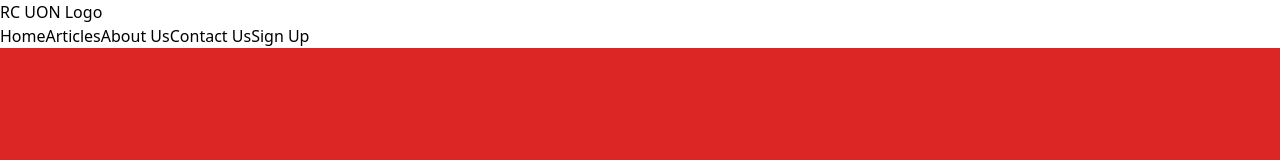
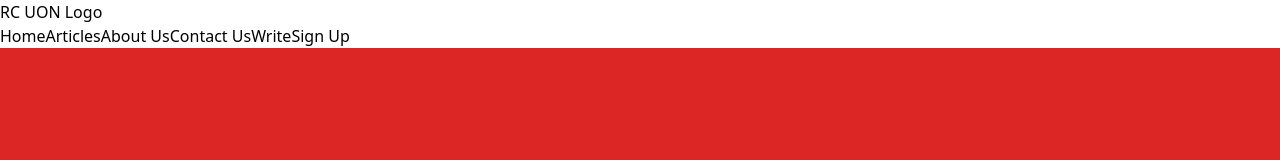
Before and after one commit to uniterriziki/RC_website, a Next.js app in the folder my-app/: page /about in a window 1280 px wide. Shown: the top 160 px of the page. Built offline with nearby package versions, Linux system fonts and the light colour scheme.

Commit message:
commented out some lines

```diff
--- a/my-app/components/ArticleForm.jsx
+++ b/my-app/components/ArticleForm.jsx
@@ -1,12 +1,13 @@
 "use client";
 //use client in order to actually reset the form when used
 
-import { addArticle } from "../lib/actions/formAction";
+import { addArticle } from "../lib/actions/formAction"; //import the form action which takes care of the api calls
 import { useRef } from "react"; //https://react.dev/reference/react/useRef
 
 const ArticleForm = () => {
   return (
     <div>
+      {/* use the inbuilt next.js form here and store data in a variable formData */}
       <form
         action={async (formData) => {
           await addArticle(formData);
--- a/my-app/components/ArticleSection.jsx
+++ b/my-app/components/ArticleSection.jsx
@@ -1,3 +1,5 @@
+//this component describes or displays the data relating to the article in the website
+
 import Image from "next/image"
 
 const ArticleSection = () => {
--- a/my-app/components/Carousel.jsx
+++ b/my-app/components/Carousel.jsx
@@ -1,4 +1,6 @@
 "use client";
+//allow mutations on the client
+
 
 import Image from "next/image";
 import React, { useEffect, useState } from "react";
@@ -7,6 +9,7 @@ import { images } from "../lib/constants/index";
 
 const Carousel = () => {
   const [activeImage, setActiveImage] = useState(0);
+  //useState to determine active images and allow the client change to a new active image
 
   //if the active image is equal to the last image length - 1, show the first element 0, else just increase by 1
   const clickNext = () => {
@@ -36,6 +39,7 @@ const Carousel = () => {
   return (
     <div className="bg-indigo-400 p-2 grid place-items-center grid-cols-2 w-full mx-auto max-w-5xl shadow-2xl rounded-2xl">
       <div className=" w-full flex justify-center items-center gap-4 transition-transform ease-in-out duration-500 rounded-2xl ">
+        {/* map through images which are located have been stored in our constants */}
         {images.map((pic, idx) => (
           <div
             className={`${
--- a/my-app/lib/actions/formAction.js
+++ b/my-app/lib/actions/formAction.js
@@ -1,9 +1,12 @@
 "use server";
 //server action as it sends info to the DB
+
+//FORM action handles api calls to our DB
 
 import { PrismaClient } from "@prisma/client"; //https://www.prisma.io/client
 import { revalidatePath } from "next/cache"; //https://nextjs.org/docs/app/api-reference/functions/revalidatePath
 
+//prisma orm called here so that it handles the no-sql call
 const prisma = new PrismaClient();
 
 //if ts is used, say (FormData: FormData)
--- a/my-app/lib/constants/index.js
+++ b/my-app/lib/constants/index.js
@@ -4,7 +4,7 @@ export const NavLinks = [
   { href: "/articles", key: "Articles", text: "Articles" },
   { href: "/about", key: "About Us", text: "About Us" },
   { href: "/contact", key: "Contact Us", text: "Contact Us" },
-  // { href: "/create-article", key: "Create Article", text: "Create Article" },
+  { href: "/write", key: "Write", text: "Write" },
 ];
 
 //use these in the component Footer.jsx
@@ -71,7 +71,7 @@ export const images = [
   },
 ];
 
-
+//these are the social media links to be called anywhere we have the social icons
 export const socials = [
   {
     id: 1,
```
